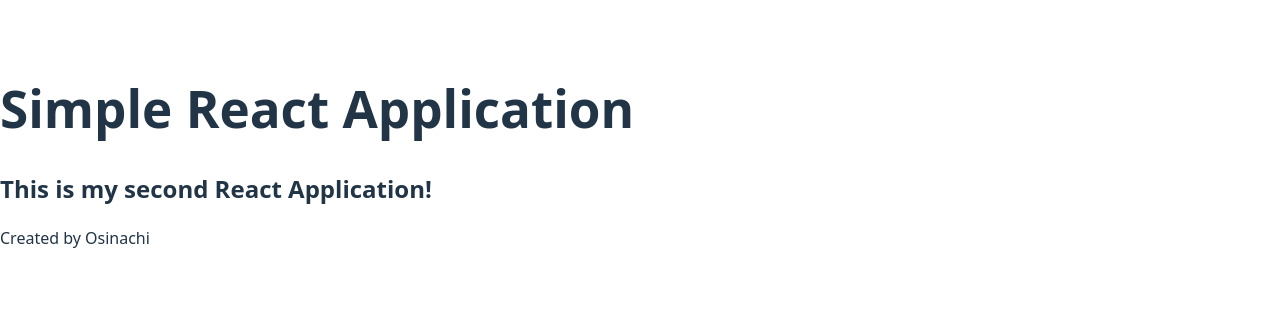
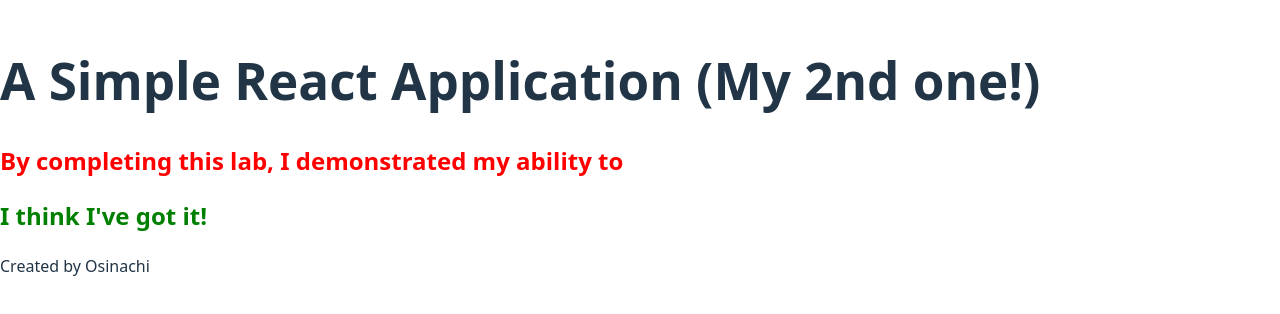
Before and after one commit to sachiiiiii/SimpleReactApplication, a React (Vite) app: page / in a window 1280 px wide. Shown: the part 244-558 px from the top of the page. Built offline with nearby package versions, Linux system fonts and the light colour scheme.

Commit message:
added props and inline styling to the Content component

```diff
--- a/src/App.jsx
+++ b/src/App.jsx
@@ -1,13 +1,16 @@
-// import { useState } from 'react'
-// import './App.css'
-
 // Create a few simple components to display some content.
 function Header() {
-  return (<h1>Simple React Application</h1>);
+  return (<h1>A Simple React Application (My 2nd one!)</h1>);
 }
 
-function Content() {
-  return (<h2>This is my second React Application!</h2>);
+function Content(props) {
+  // Add inline styling
+  return (
+    <>
+      <h2 style={{ color: props.color }}>{props.text}</h2>
+    </>
+
+  );
 }
 
 function Footer() {
@@ -15,13 +18,13 @@
 }
 
 function App() {
-  // const [count, setCount] = useState(0)
-
   return (
     <>
       {/* Add components to the App function */}
       <Header />
-      <Content />
+      {/* Add props to Content component */}
+      <Content color="red" text="By completing this lab, I demonstrated my ability to " />
+      <Content color="green" text="I think I've got it!" />
       <Footer />
     </>
   )
```
